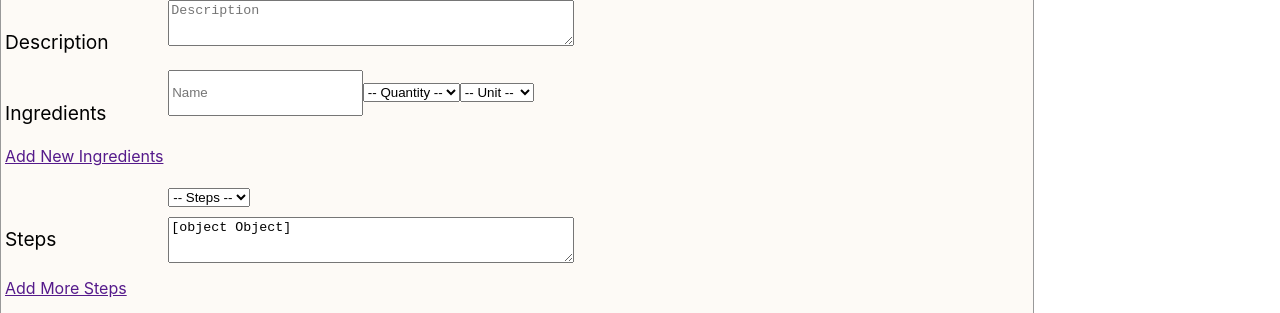
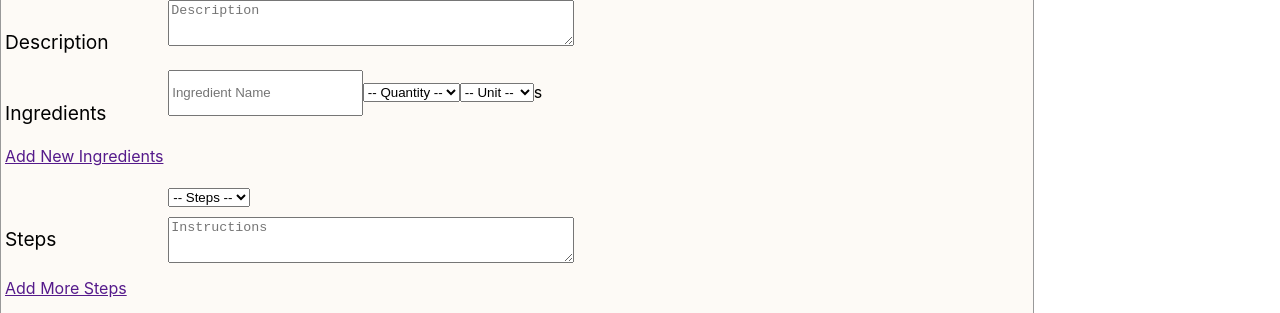
Before and after one commit to Lambda-Secret-Family-Recipes-5/client, a React (Create React App) app: page /addrecipe in a window 1280 px wide. Shown: the part 297-610 px from the top of the page. Built offline with nearby package versions, Linux system fonts and the light colour scheme; no server answers.

Commit message:
onChange Error fixed and initialRecipeValues Variable Created

```diff
--- a/src/components/AddRecipe.js
+++ b/src/components/AddRecipe.js
@@ -46,23 +46,30 @@ const StyledAddRecipe = styled.div`
 
 const AddRecipe = (props) => {
 
+	const initialRecipeValues ={
+	id:"",
+	title:"",
+	source: "",
+	ingredients:[{
+				id:Date.now(),
+				name:"",
+				quantity:"",
+				unit:""
+			}],
+	description: "",
+	categories: [""],
+	steps: [{step_number:"",
+			instructions:""
+			}],
+		}
+
 
 	const { push } = useHistory();
 	const { id } = useParams();
 
-	const [recipe, setRecipe] = useState({
-		id:Date.now(),
-		title:"",
-		source: "",
-		ingredients:"",
-		description: "",
-		categories: [""],
-		steps: ({step_number:"",
-				instructions:""
-				}),
-	});
+	const [recipe, setRecipe] = useState(initialRecipeValues);
 	const [moreIngredients, setMoreIngredients] = useState(false);
-	const [moresteps, setMoreSteps] = useState(false);
+	const [moreSteps, setMoreSteps] = useState(false);
 
 
 	useEffect(()=>{
@@ -84,7 +91,16 @@ const AddRecipe = (props) => {
 
     const handleSubmit = (e) => {
 		e.preventDefault();
-    	axiosWithAuth().post(`/recipes`, recipe)
+
+		const newRecipe = {
+			title: recipe.title.trim(),
+			source: recipe.source.trim(),
+			ingredients: recipe.ingredients.trim(),
+			description: recipe.description.trim(),
+			categories: recipe.categories.trim(),
+			steps: recipe.steps.trim(),
+		  }
+    	axiosWithAuth().post(`/recipes`, newRecipe)
       		.then(res=>{
        			setRecipe(res.data);
        			console.log(res.data)
@@ -101,39 +117,37 @@ const AddRecipe = (props) => {
 	  };
 	const toggleSteps = e => {
 		e.preventDefault();
-		setMoreSteps(!moresteps);
+		setMoreSteps(!moreSteps);
 	  };
-
-	const { title, source, ingredients, description, steps, categories } = recipe;
 
     return (
 	<StyledAddRecipe>
 		<div>
 			<form onSubmit={handleSubmit}>
 				<div>
-					<h1>Adding {title} Recipe </h1>
+					<h1>Adding {recipe.title} Recipe </h1>
 				</div>
 				<div>
 					<div>
 						<label>Title</label>
-						<input value={title} onChange={handleChange} name="title" type="text" placeholder="Title"/>
+						<input value={recipe.title} onChange={handleChange} name="title" type="text" placeholder="Title"/>
 					</div>
 					<div>
 						<label>Source</label>
-						<input value={source} onChange={handleChange} name="source" type="text" placeholder="Source"/>
+						<input value={recipe.source} onChange={handleChange} name="source" type="text" placeholder="Source"/>
 					</div>
 					<div>
 						<label>Category</label>
-						<input value={categories} onChange={handleChange} name="categories" type="text" placeholder="Categories" />
+						<input value={recipe.categories} onChange={handleChange} name="categories" type="text" placeholder="Categories" />
 					</div>
 					<div>
 						<label>Description</label>
-						<textarea value={description} onChange={handleChange} name="description" placeholder="Description"/>
+						<textarea value={recipe.description} onChange={handleChange} name="description" placeholder="Description"/>
 					</div>
 					<div>
 						<label>Ingredients</label>
-						<input value={ingredients} onChange={handleChange} name="name" type="text" placeholder="Name" />
-						<select value={ingredients} name="quantity" onChange={handleChange} id="size-dropdown">
+						<input value={recipe.ingredients.name} onChange={handleChange} name="name" type="text" placeholder="Ingredient Name" />
+						<select value={recipe.ingredients.quantity} name="quantity" onChange={handleChange} >
             				<option value="">-- Quantity --</option>
             				<option value="1">1</option>
             				<option value="2">2</option>
@@ -145,18 +159,21 @@ const AddRecipe = (props) => {
             				<option value="8">8</option>
             				<option value="9">9</option>
           				</select>
-						  <select value={ingredients} name="unit" onChange={handleChange} id="size-dropdown">
+						  <select value={recipe.ingredients.unit} name="unit" onChange={handleChange} >
             				<option value="">-- Unit --</option>
             				<option value="cup">Cup</option>
             				<option value="package">Package</option>
-          				</select>
+							<option value="cube">Cube</option>
+							<option value="sachet">Sachet</option>
+							<option value="cup">Cup</option>
+          				</select>s
 						{/* <input value={ingredients} onChange={handleChange} name="quantity" type="text" placeholder="quantity"/>
 						<input value={ingredients} onChange={handleChange} name="unit" type="text" placeholder="unit"/>s */}
 					</div><br/>
 					<div>
 					{ moreIngredients && <>
-					  <input value={ingredients} onChange={handleChange} name="name" type="text" placeholder="name" />
-					  <select value={ingredients} name="quantity" onChange={handleChange} id="size-dropdown">
+					  <input value={recipe.name} onChange={handleChange} name="name" type="text" placeholder="Ingredient Name" />
+					  <select value={recipe.ingredients.quantity} name="quantity" onChange={handleChange}>
             				<option value="">-- Quantity --</option>
             				<option value="1">1</option>
             				<option value="2">2</option>
@@ -168,11 +185,14 @@ const AddRecipe = (props) => {
             				<option value="8">8</option>
             				<option value="9">9</option>
           				</select>
-						  <select value={ingredients} name="unit" onChange={handleChange} id="size-dropdown">
+						  <select value={recipe.ingredients.unit} name="unit" onChange={handleChange} >
             				<option value="">-- Unit --</option>
             				<option value="cup">Cup</option>
             				<option value="package">Package</option>
-          				</select>
+							<option value="cube">Cube</option>
+							<option value="sachet">Sachet</option>
+							<option value="cup">Cup</option>
+          				</select>s
 						{/* <input value={ingredients} onChange={handleChange} name="quantity" type="text" placeholder="quantity"/>
 						<input value={ingredients} onChange={handleChange} name="unit" type="text" placeholder="unit"/>s */}
 						</>
@@ -182,7 +202,7 @@ const AddRecipe = (props) => {
 					</div>	<br/>
 					<div>
 						<label>Steps</label>
-						<select value={steps} name="step_number" onChange={handleChange} id="size-dropdown">
+						<select value={recipe.steps.step_number} name="step_number" onChange={handleChange} >
             				<option value="">-- Steps --</option>
             				<option value="1">1</option>
             				<option value="2">2</option>
@@ -195,11 +215,11 @@ const AddRecipe = (props) => {
             				<option value="9">9</option>
           				</select><br/>
 						{/* <input value={steps} onChange={handleChange} name="step_number" type="text" placeholder="Steps" /><br/> */}
-						<textarea value={steps} onChange={handleChange} name="instructions" type="text" placeholder="Instructions"/>
+						<textarea value={recipe.steps.instructions} onChange={handleChange} name="instructions" type="text" placeholder="Instructions"/>
 					</div>
 					 <div>
-						{ moresteps ? <>
-							<select value={steps} name="step_number" onChange={handleChange} id="size-dropdown">
+						{ moreSteps ? <>
+							<select value={recipe.steps.step_number} name="step_number" onChange={handleChange} >
             				<option value="">-- Steps --</option>
             				<option value="1">1</option>
             				<option value="2">2</option>
@@ -212,7 +232,7 @@ const AddRecipe = (props) => {
             				<option value="9">9</option>
           				</select><br/>
 							{/* <input value={steps} onChange={handleChange} name="step_number" type="text" placeholder="Steps" /><br/> */}
-							<textarea value={steps} onChange={handleChange} name="instructions" type="text" placeholder="Instructions"/>
+							<textarea value={recipe.steps.instructions} onChange={handleChange} name="instructions" type="text" placeholder="Instructions"/>
 							</>
 							: ""}
 						</div>
```
Lines whose indentation alone changed are shown as unchanged.
